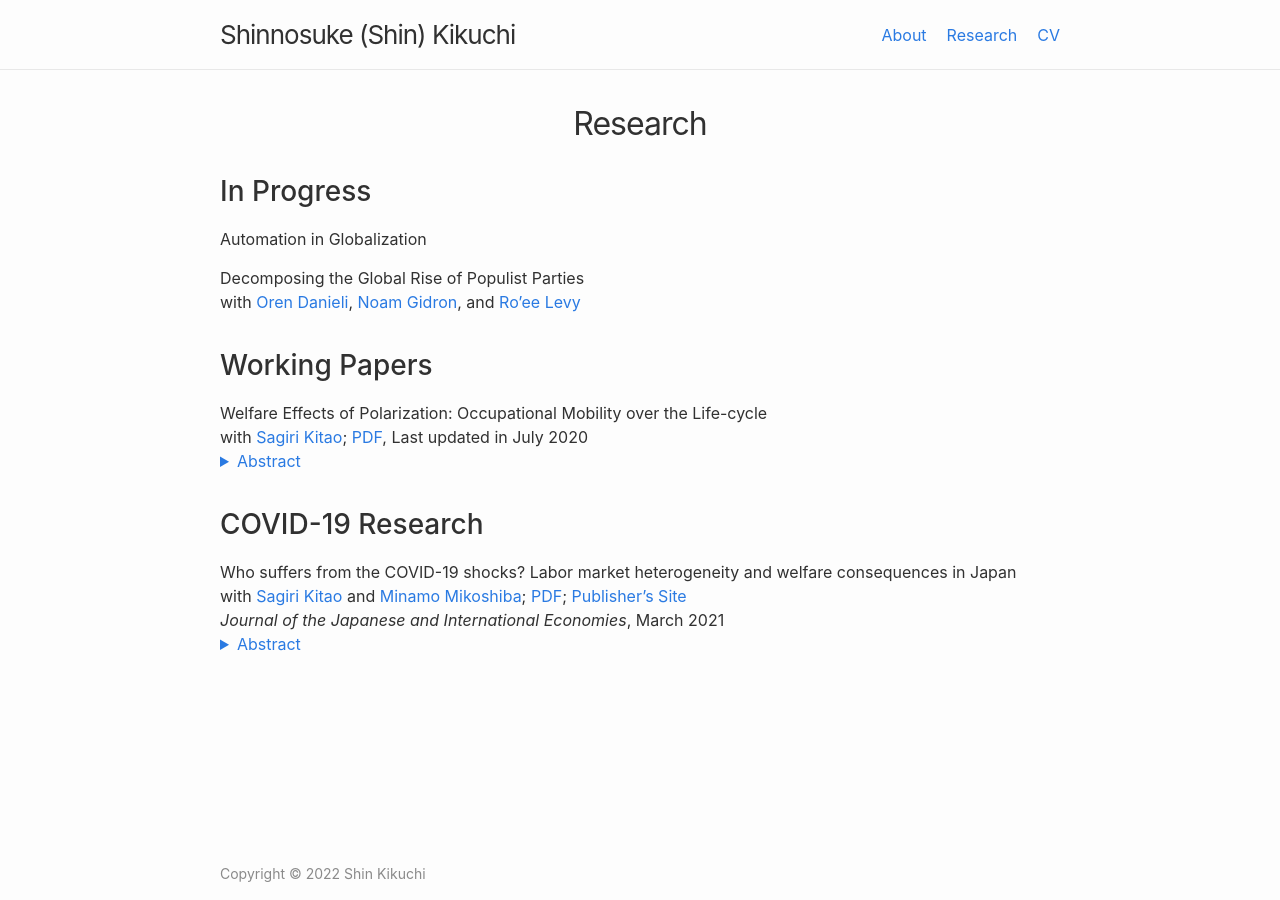
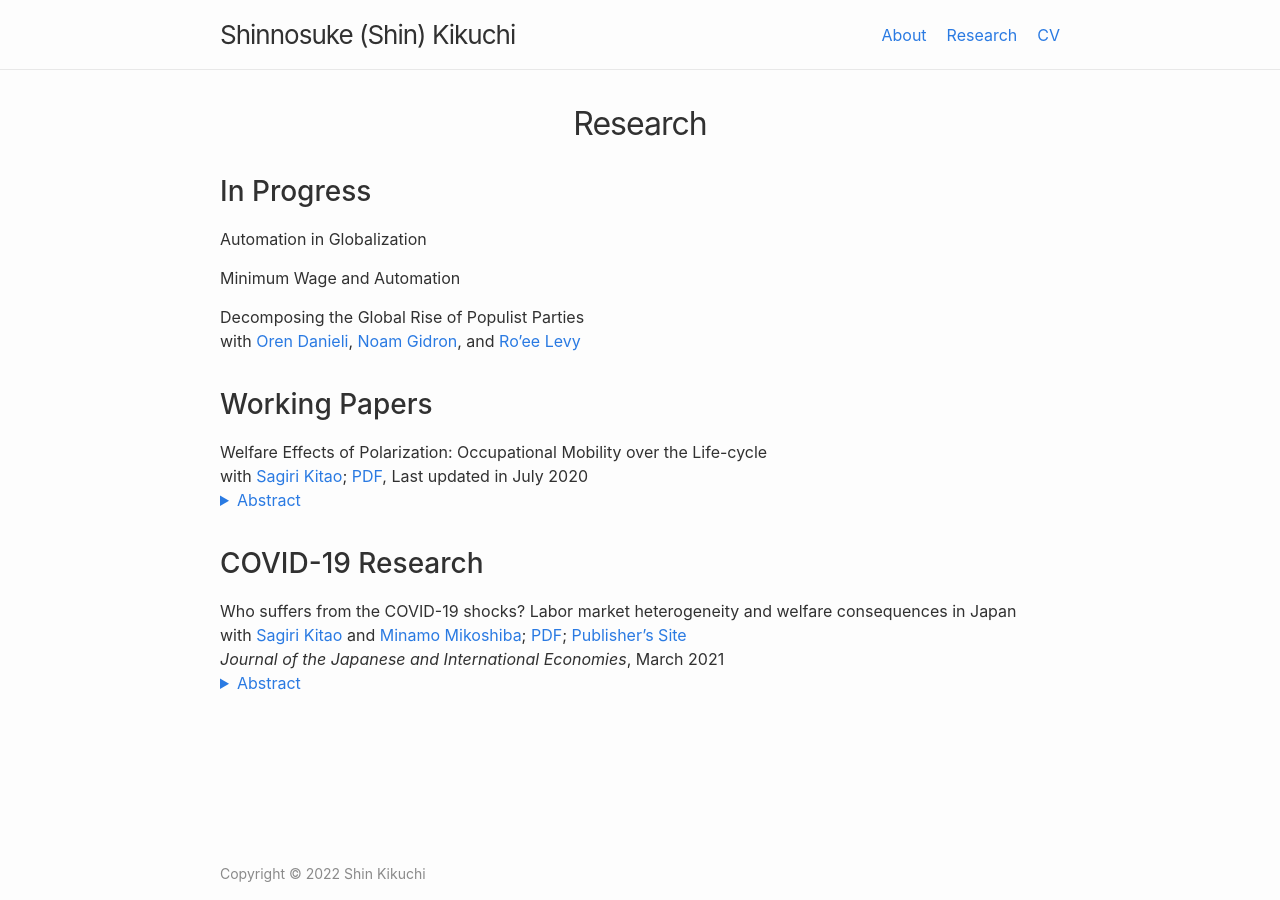
Before and after one commit to shinnkikuchi/shinnkikuchi.github.io, a Jekyll site: the page built from research.md, in a window 1280 px wide. Built offline with Jekyll 4.4.1, drawn with Linux system fonts in a browser that asks for light colours.

Commit message:
Update research.md

```diff
--- a/research.md
+++ b/research.md
@@ -7,6 +7,8 @@ permalink: /research/
 ## In Progress
 
 Automation in Globalization<br>
+
+Minimum Wage and Automation<br>
 
 Decomposing the Global Rise of Populist Parties<br>
 with <a href="https://www.orendanieli.com/home" target="_blank">Oren Danieli</a>, <a href="https://scholar.harvard.edu/gidron/home" target="_blank">Noam Gidron</a>, and <a href="https://www.roeelevy.com/" target="_blank">Ro'ee Levy</a>
```
